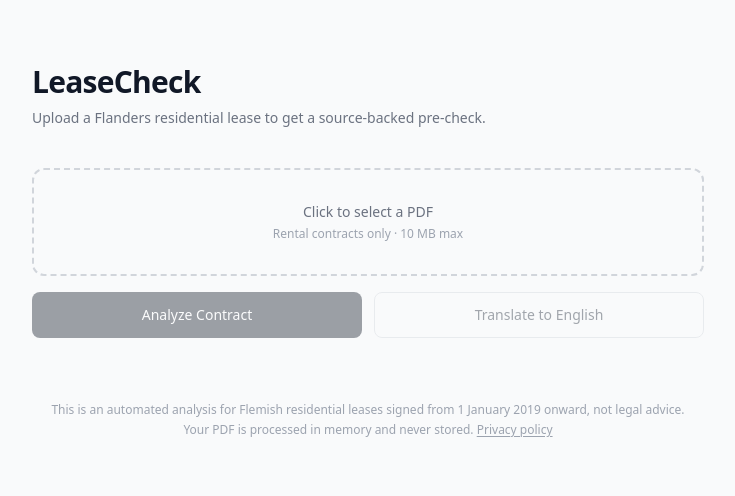
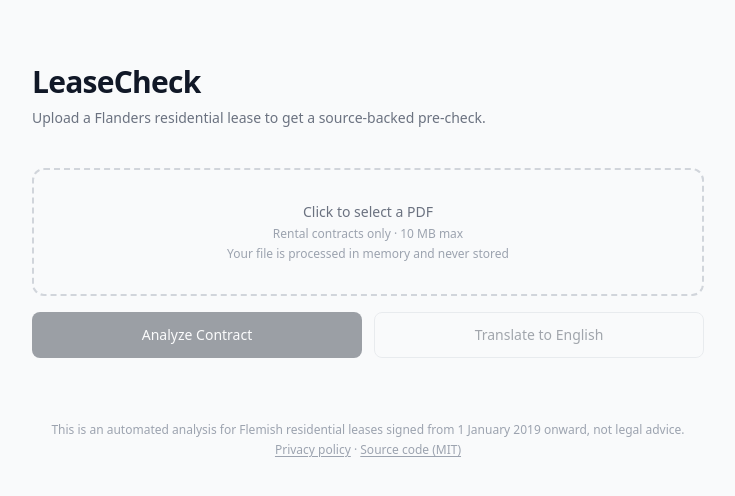
Before and after one commit to samridhivig/lease-check, a Next.js app: page / in a window 1280 px wide. Shown: the top 496 px of the page, without its empty margins (272-1007 px from the left). Built offline with nearby package versions, Linux system fonts and the light colour scheme.

Commit message:
feat: add privacy note to upload area, add source code link to footer
Co-Authored-By: Claude Opus 4.6 (1M context) <noreply@anthropic.com>

```diff
--- a/app/page.tsx
+++ b/app/page.tsx
@@ -290,6 +290,9 @@ export default function Home() {
                 <p className="text-xs text-gray-400 mt-1">
                   Rental contracts only &middot; 10 MB max
                 </p>
+                <p className="text-xs text-gray-400 mt-1">
+                  Your file is processed in memory and never stored
+                </p>
               </>
             )}
           </div>
@@ -492,9 +495,17 @@ export default function Home() {
           2019 onward, not legal advice.
         </p>
         <p>
-          Your PDF is processed in memory and never stored.{' '}
           <a href="/privacy" className="underline underline-offset-2 hover:text-gray-600">
             Privacy policy
+          </a>
+          {' · '}
+          <a
+            href="https://github.com/samridhivig/lease-check"
+            target="_blank"
+            rel="noreferrer"
+            className="underline underline-offset-2 hover:text-gray-600"
+          >
+            Source code (MIT)
           </a>
         </p>
       </footer>
```
